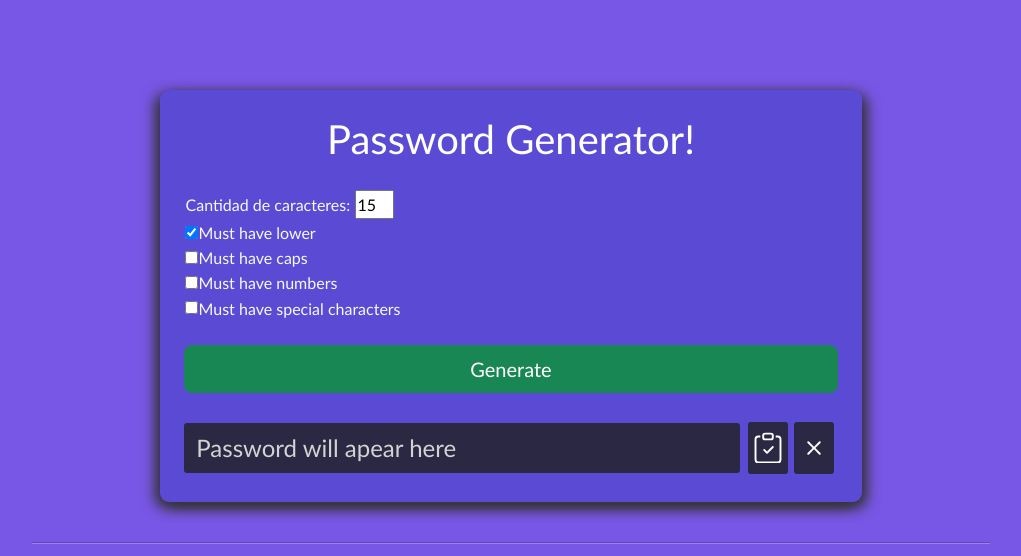
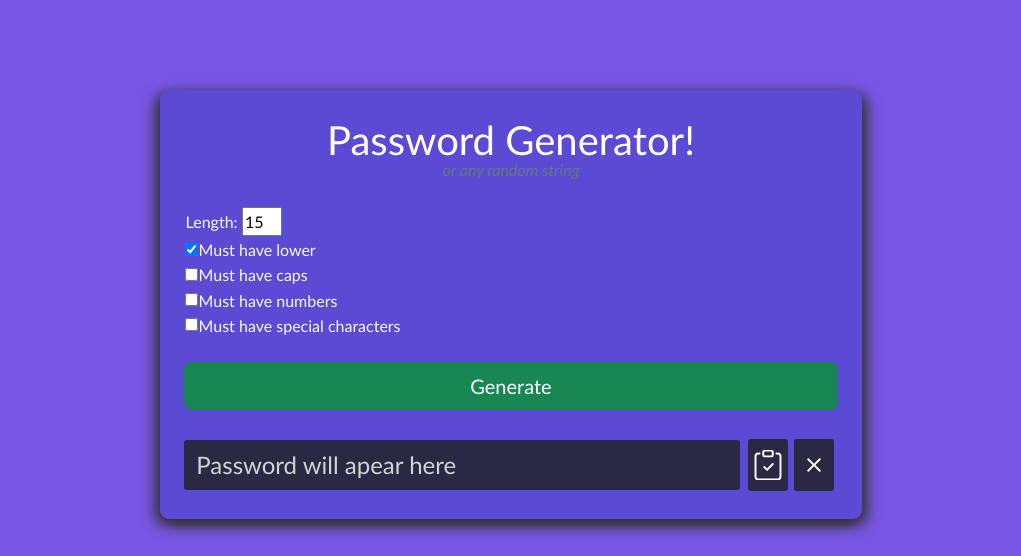
Before and after one commit to NachoXS15/Pass-Generator, a plain HTML site: page index.html in a window 1280 px wide. Both pictures are taken after a click on the button 943 px from the left and 447 px from the top of the page. Shown: the top 556 px of the page, without its empty margins (129-1150 px from the left). Drawn offline with nearby package versions, Linux system fonts and the light colour scheme.

Commit message:
updated texts

```diff
--- a/app.js
+++ b/app.js
@@ -77,6 +77,7 @@ clearBtn.addEventListener("click", () => {
     copyText.innerText = "Password will apear here"
     copyText.style.color = "lightgray"
     copySvg.setAttribute('fill', 'white');
+    generateBtn.innerText = "Generate"
 })
 
 copyButton.addEventListener("click", () => {
--- a/index.html
+++ b/index.html
@@ -13,11 +13,13 @@
         <link rel="stylesheet" href="style.css" />
     </head>
     <body>
+
         <main class="d-flex flex-column text-light p-4 mb-4">
-            <h1 class="text-center text-white mb-4">Password Generator!</h1>
             <section>
+                <h1 class="text-center text-white" style="height: 35px;" >Password Generator!</h1>
+                <p class="text-center text-secondary fst-italic mb-5" style="height: 0;" >or any random string</p>
                 <div>
-                    <span>Cantidad de caracteres: </span>
+                    <span>Length: </span>
                     <input
                         type="number"
                         id="length"
--- a/style.css
+++ b/style.css
@@ -56,6 +56,7 @@ a{
 h1 {
     font-size: 2.5em;
 }
+
 
 #show {
     width: 100%;
```
